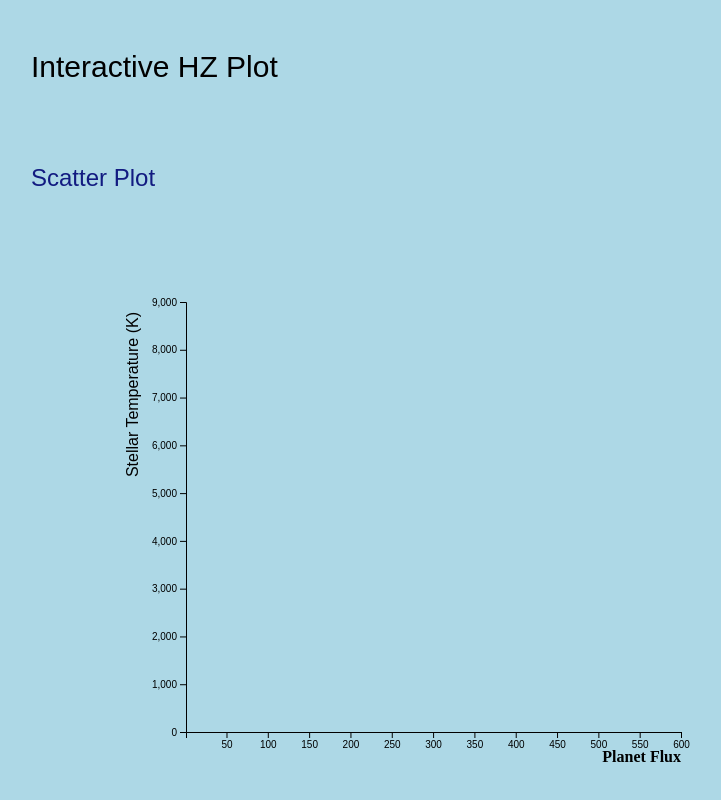
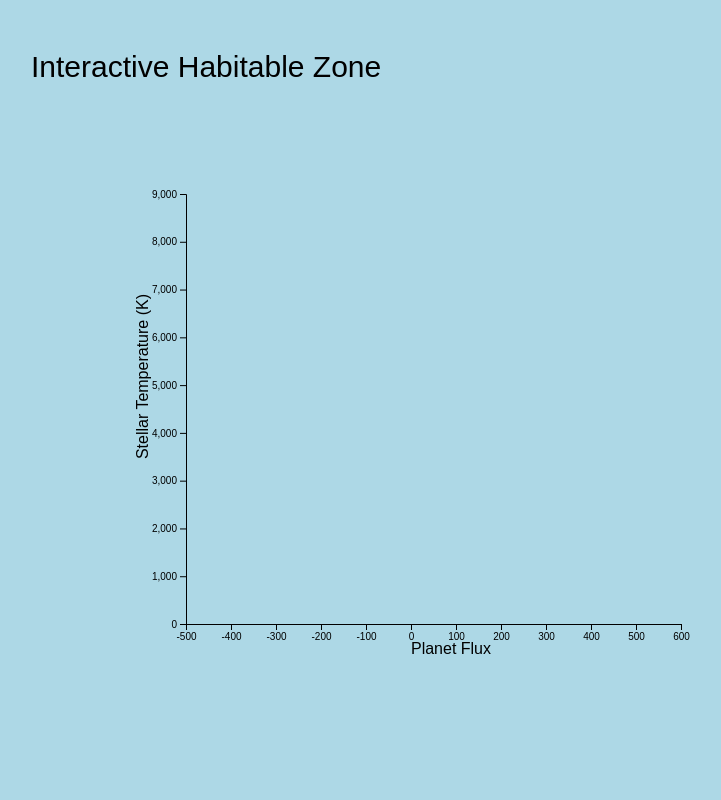
Before and after one commit to Kelmary/InteractiveHZ, a plain HTML site: page interactiveHZ.html in a window 1280 px wide. Shown: the whole page, without its empty margins (7-728 px from the left). Drawn offline with nearby package versions, Linux system fonts and the light colour scheme; no server answers.

Commit message:
Update interactiveHZ.html

```diff
--- a/interactiveHZ.html
+++ b/interactiveHZ.html
@@ -34,13 +34,6 @@ February 2021 - May 2021
       padding: 30px;
       color: black;
     }
-    h2 {
-      font-family: sans-serif;
-      font-size: 24px;
-      font-weight: 80;
-      padding: 30px;
-      color:  rgb(18, 27, 129);
-    }
 
     .bubbles {
     stroke-width: 2px;
@@ -54,13 +47,12 @@ February 2021 - May 2021
 
 <body>
 
-  <h1>Interactive HZ Plot</h1>
-  <h2>Scatter Plot</h2>
+  <h1>Interactive Habitable Zone</h1>
   <div id="my_dataviz"></div>
   <script>
 
 
-  //----------setting the graph -----------------------
+//SETTING THE GRAPH
 
   // setting the dimensions and margins
   var margin = {top: 60, right: 20, bottom: 30, left: 185},
@@ -88,28 +80,29 @@ February 2021 - May 2021
     //Read the data and
     d3.json("https://exoplanetarchive.ipac.caltech.edu/cgi-bin/nstedAPI/nph-nstedAPI?table=exoplanets&select=st_teff,pl_insol,pl_rade,pl_name,pl_pnum,pl_bmassj,pl_pelink&format=json", function(data) {
 
-    // Add X axis
+    // add x-axis scale
     var x = d3.scaleLinear()
-      .domain([1, 600])
+      .domain([-500, 600])
       .range([ 0, width]);
     svg.append("g")
       .attr("transform", "translate(0," + height + ")")
       .call(d3.axisBottom(x));
 
-    // Add Y axis
+    // add y-axis
     var y = d3.scaleLinear()
       .domain([0, 9000])
       .range([ height, 0]);
     svg.append("g")
       .call(d3.axisLeft(y));
 
-    // Add a scale for bubble size
+    // add a scale for bubble size
     var z = d3.scaleLinear()
       .domain([0, 100])
       .range([ 4, 40]);
 
 
-  // -1- Create a tooltip div that is hidden by default:
+  // INTERACTIVE FUNCTIONS
+  // Create a tooltip div that is hidden by default
   var tooltip = d3.select("#my_dataviz")
     .append("div")
       .style("opacity", 0)
@@ -119,14 +112,15 @@ February 2021 - May 2021
       .style("padding", "10px")
       .style("color", "white")
 
-  // -2- Create 3 functions to show / update (when mouse move but stay on same circle) / hide the tooltip
+  // Create interactive tooltip functions:
+  //      functions that displays the planet data(name, radius and mass) when the mouse is inside the bubble
   var showTooltip = function(d) {
     tooltip
       .transition()
       .duration(200)
     tooltip
       .style("opacity", 1)
-      .html("Name: " + d.pl_name + ", " + "Radius: " + d.pl_rade + ", " + "Mass: " + d.pl_bmassj)
+      .html("Name:" + d.pl_name+ ", Radius: "+d.pl_rade+", Mass:"+ d.pl_bmassj+ ", Stellar Temp: "+ d.st_teff +", Flux: "+d.pl_insol)
       .style("left", (d3.mouse(this)[0]+30) + "px")
       .style("top", (d3.mouse(this)[1]+30) + "px")
   }
@@ -142,27 +136,25 @@ February 2021 - May 2021
       .style("opacity", 0)
   }
 
+  // x-axis title
   svg.append("text")
     .attr("class", "x label")
     .attr("text-anchor", "end")
-    .attr("x", width)
+    .attr("x", width - 190)
     .attr("y", height + 30)
-    .attr("font-weight", "bold")
+    .style("font-family","sans-serif")
     .text("Planet Flux");
 
-
+  // y-axis title
     svg.append("text")
       .attr("class", "y label")
       .attr("text-anchor", "end")
-      .attr("y", -60)
-      .attr("x", -10)
+      .attr("y", -50)
+      .attr("x", -100)
       .attr("dy", ".75em")
       .attr("transform", "rotate(-90)")
-      //.attr("font-weight", "bold")
       .style("font-family","sans-serif")
       .text("Stellar Temperature (K)");
-
-
 
   // Add dots
   svg.append('g')
@@ -171,15 +163,16 @@ February 2021 - May 2021
     .enter()
     .append("circle")
       .attr("class", "bubbles")
-      .attr("cx", function (d) { return x(d.pl_insol) * (24/200); } )
+      .attr("cx", function (d) { return x(d.pl_insol) * (24/200) ; } )
       .attr("cy", function (d) { return height - y(d.st_teff) ;} )
       .attr("r", function (d) { return z(d.pl_rade); })
       .style("fill", function (d) { return colors(d.pl_rade); } )
       .style("opacity", 1)
-    // -3- Trigger the functions
+  // Setting the Tooltip functions
     .on("mouseover", showTooltip )
     .on("mousemove", moveTooltip )
     .on("mouseleave", hideTooltip )
+  //by clicking a bubble it takes you to a page with complete data of the planet
     .on('click', function(d) {
     console.log('open tab')
     window.open(
```
